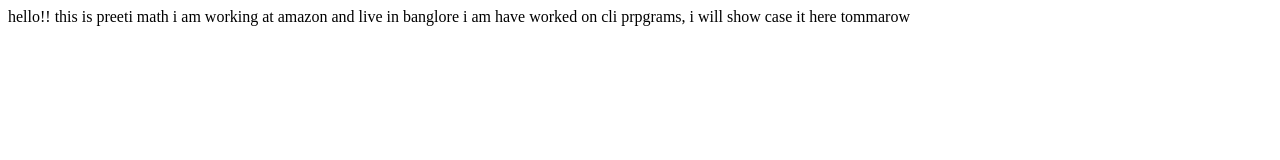
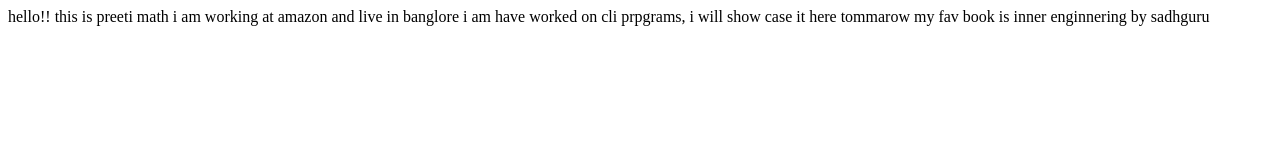
Before and after one commit to preetimath/preetimath.com, a plain HTML site: page index.html in a window 1280 px wide. Drawn offline with Linux system fonts and the light colour scheme.

Commit message:
new-details

```diff
--- a/index.html
+++ b/index.html
@@ -13,5 +13,8 @@
 
     i am have worked on cli prpgrams, i will show case it here
     tommarow
+
+
+    my fav book is inner enginnering by sadhguru
 </body>
 </html>
```
